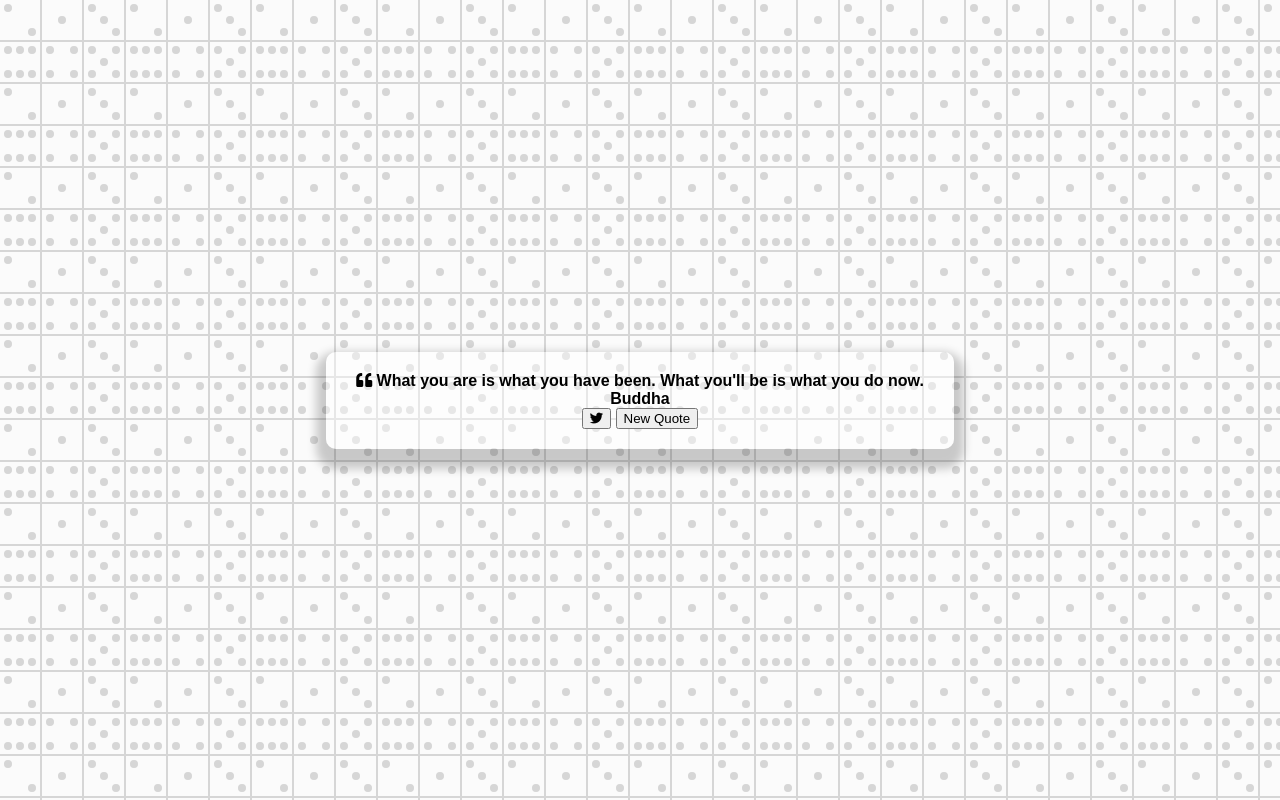
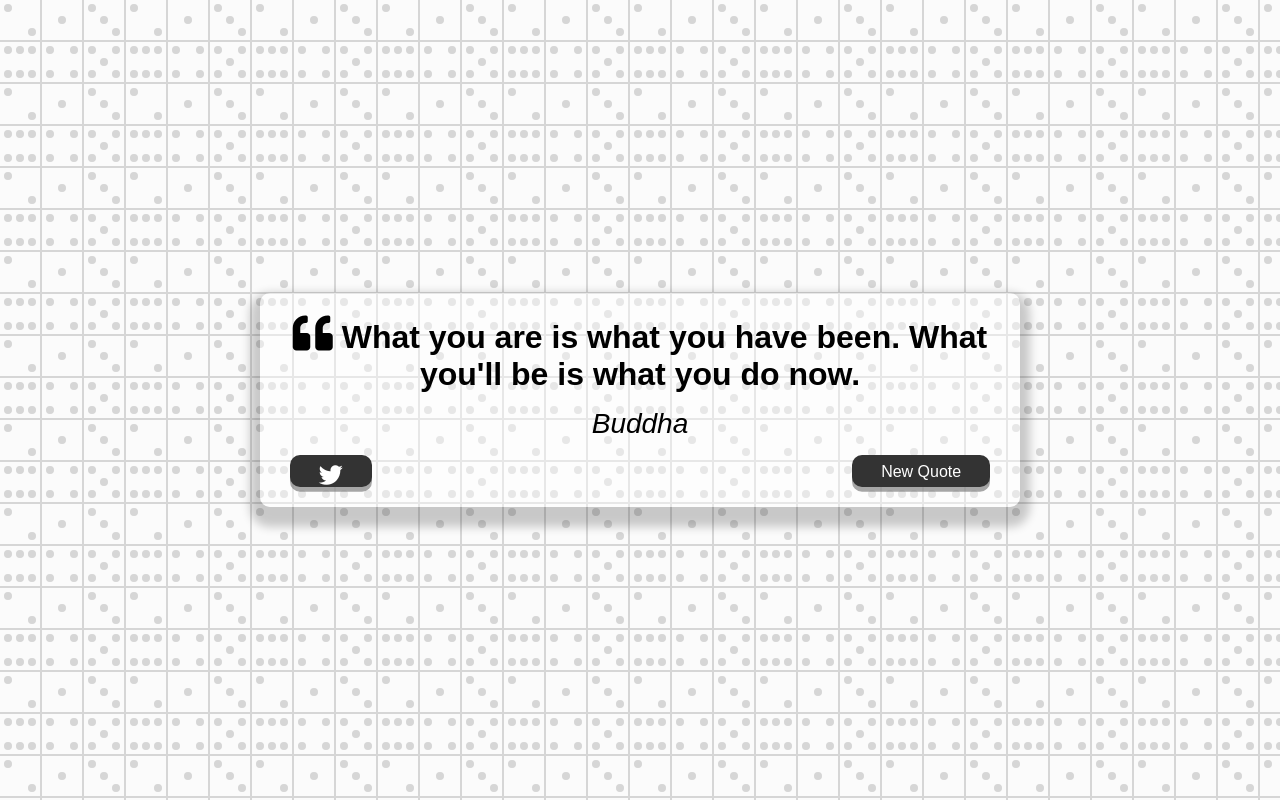
Before and after one commit to singhjptech/quote_generator, a plain HTML site: page index.html in a window 1280 px wide. Drawn offline with Linux system fonts and the light colour scheme.

Commit message:
buttons styled

```diff
--- a/style.css
+++ b/style.css
@@ -20,9 +20,75 @@ body {
 
 .quote-container {
     width: auto;
-    max-width: 900px;
+    max-width: 700px;
     padding: 20px 30px;
     border-radius: 10px;
     background-color: rgba(255, 255, 255, 0.4);
     box-shadow: 0 10px 10px 10px rgba(0, 0, 0, 0.2);
 }
+
+.quote-text {
+    font-size: 2rem;
+}
+
+.long-quote {
+    font-size: 2rem;
+}
+
+.fa-quote-left {
+    font-size: 2.5rem;
+}
+
+.quote-author {
+    margin-top: 15px;
+    font-size: 1.75rem;
+    font-weight: 400;
+    font-style: italic;
+}
+
+.button-container {
+    margin-top: 15px;
+    display: flex;
+    justify-content: space-between;
+}
+
+button {
+    cursor: pointer;
+    font-size: 1rem;
+    height: 2rem;
+    border: none;
+    border-radius: 10px;
+    color: #fff;
+    background: #333;
+    outline: none;
+    padding: 0.5rem 1.8rem;
+    box-shadow: 0 0.3rem rgba(121, 121, 121, 0.65);
+}
+
+button:hover {
+    filter: brightness(110%);
+}
+
+button:active {
+    transform: translate(0, 0.3rem);
+    box-shadow: 0 0.1rem rgba(255, 255, 255, 0.65);
+}
+
+.twitter-button:hover {
+    color: #38a1f3;
+}
+
+.fa-twitter {
+    font-size: 1.5rem;
+}
+
+/* Media Query: Tablet or Smaller */
+@media screen and (max-width: 1000px) {
+    .quote-container {
+        margin: auto 10px;
+    }
+
+    .quote-text {
+        font-size: 2rem;
+    }
+}
```
